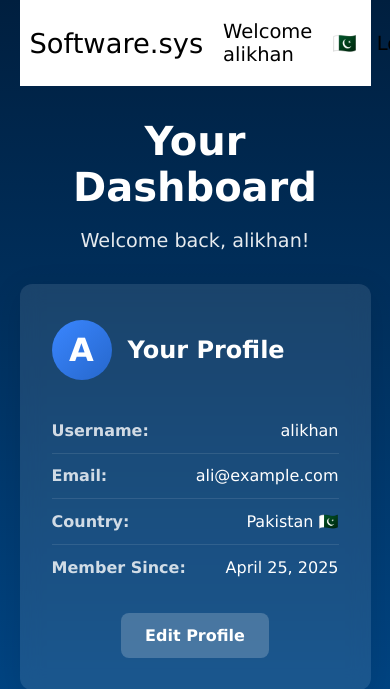
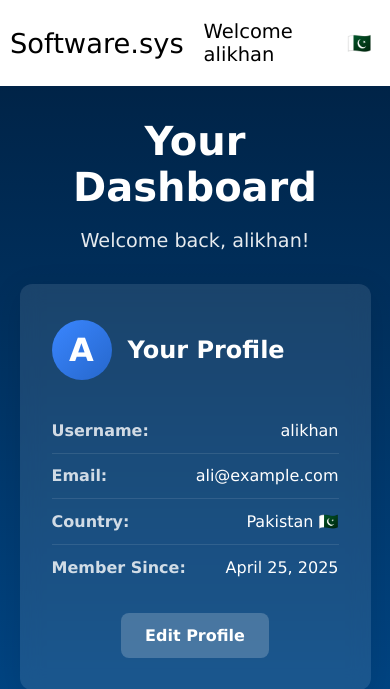
Before and after one commit to Mohammed-Wasif-Sarwar/Software.sys, a PHP site: page /dashboard.php in a window 390 px wide; the page is wider, and only the part inside the window is pictured. Shown: the top 689 px of that part. Run offline with PHP 8.4, Linux system fonts and the light colour scheme; a user stored in the database is signed in; data comes from the database, SQL or seed files in the repository.

Commit message:
Update dashboard.css

```diff
--- a/dashboard.css
+++ b/dashboard.css
@@ -1,10 +1,11 @@
 /* Base styles matching your theme */
 body {
-    margin: 0;
+    margin: 0 auto;
     padding: 0;
     font-family: 'Verdana', 'Arial Narrow', Arial, sans-serif;
     background: linear-gradient(to bottom, #001f3f, #0074D9);
     color: white;
+    max-width: 1700px;
     min-height: 100vh;
 }
 
@@ -12,7 +13,7 @@ body {
 header nav {
     display: flex;
     background-color: white;
-    width: 90%;
+    width: 100%;
     margin: 0 auto;
     padding: 10px 0;
 }
@@ -278,3 +279,8 @@ header nav :first-child {
         grid-template-columns: repeat(2, 1fr);
     }
 }
+@media (max-width: 600px) {
+    header nav{
+        width:120%;
+    }
+}
```
